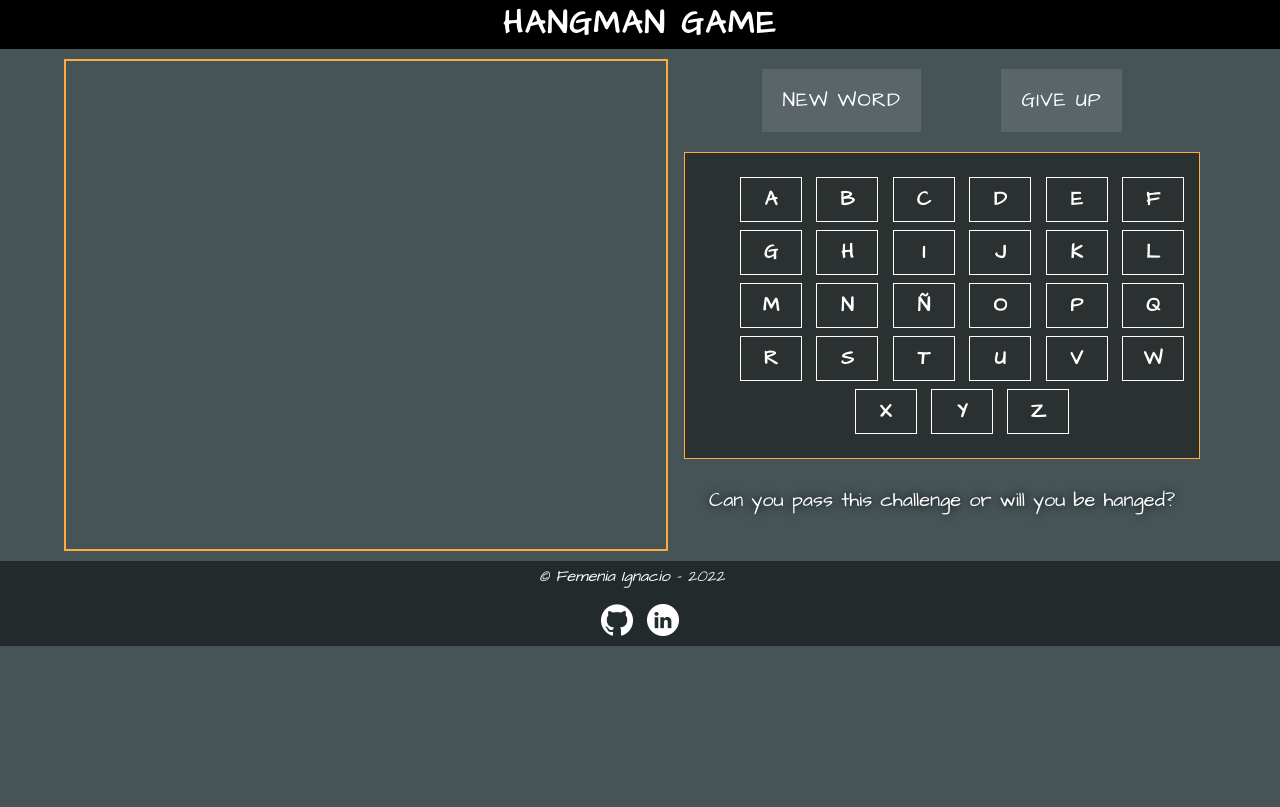
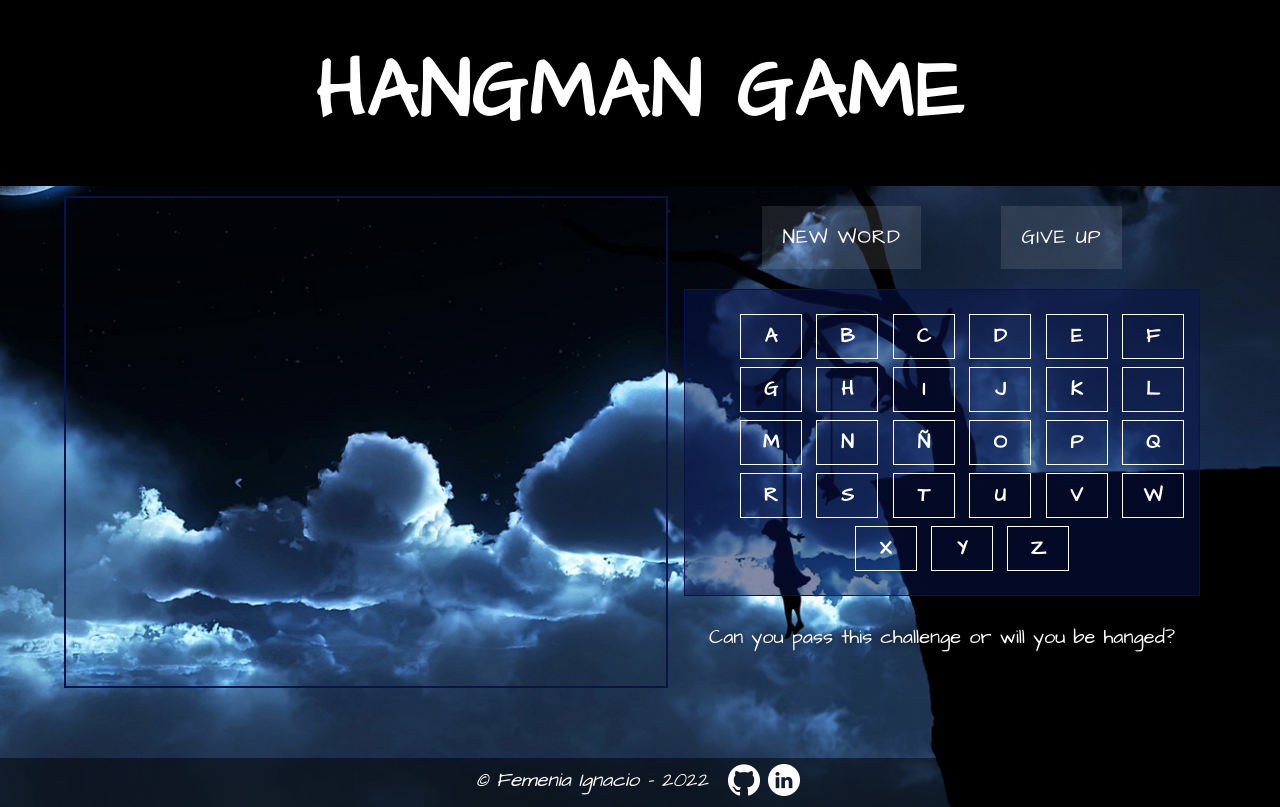
Before and after one commit to ignafemenia/Challenge-Alura-2, a plain HTML site: page index.html in a window 1280 px wide. Drawn offline with nearby package versions, Linux system fonts and the light colour scheme.

Commit message:
Background and Color changes

```diff
--- a/style.css
+++ b/style.css
@@ -2,19 +2,23 @@
 @import url("https://fonts.googleapis.com/css2?family=Architects+Daughter&display=swap");
 
 #body {
-  background-color: rgb(70, 84, 88);
+  background-image: url(Imagenes/HangmanWallpaer.jpg);
   font-family: "Architects Daughter";
+  background-repeat: no-repeat;
+  background-position: center;
+  background-size: cover;
 }
 
 h1 {
   border: 2px solid black;
   margin: auto;
-  padding: 4px;
+  padding: 45px;
   background-color: black;
   color: white;
   text-transform: uppercase;
   text-align: center;
   letter-spacing: 2px;
+  font-size: 5em;
 }
 
 .board-actions {
@@ -26,7 +30,7 @@ h1 {
 
 canvas {
   margin: 10px 0;
-  border: 2px solid rgb(255, 172, 62);
+  border: 2px solid rgb(9, 20, 76, 1);
 }
 
 .actions {
@@ -66,10 +70,10 @@ canvas {
 }
 
 .keywords {
-  border: 1px solid rgb(255, 172, 62);
+  border: 1px solid rgb(9, 20, 76, 1);
   text-align: center;
   padding: 4px;
-  background-color: rgb(43, 48, 49);
+  background-color: rgb(9, 20, 76, 0.5);
   margin: 10px auto;
 }
 
@@ -122,6 +126,7 @@ li::selection {
 
 footer {
   margin: auto;
+  margin-top: 60px;
   padding: 6px;
   background-color: rgba(0, 0, 0, 0.5);
   font-style: italic;
@@ -130,9 +135,13 @@ footer {
 }
 
 .copyrigth {
+  margin-top: 5px;
   margin-right: 16px;
+  font-size: 20px;
 }
-
+.redes {
+  display: inline-flex;
+}
 .redes img {
   margin: 0 4px;
 }
@@ -165,8 +174,8 @@ footer {
 
 .letra-bloqueada {
   pointer-events: none;
-  border: 1px solid gray;
-  color: gray;
+  border: 1px solid white;
+  color: white;
 }
 
 .campo-letras {
```
Also changed, not shown: Imagenes/HangmanWallpaer.jpg (added).
